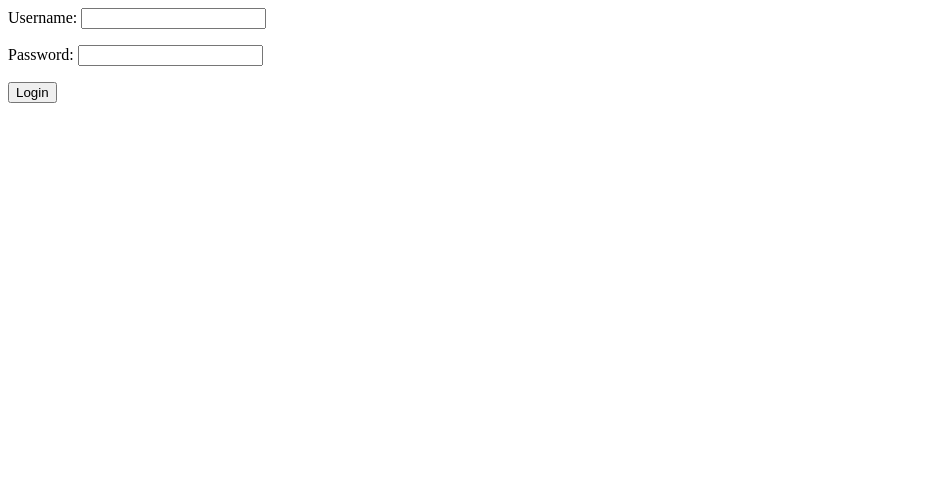
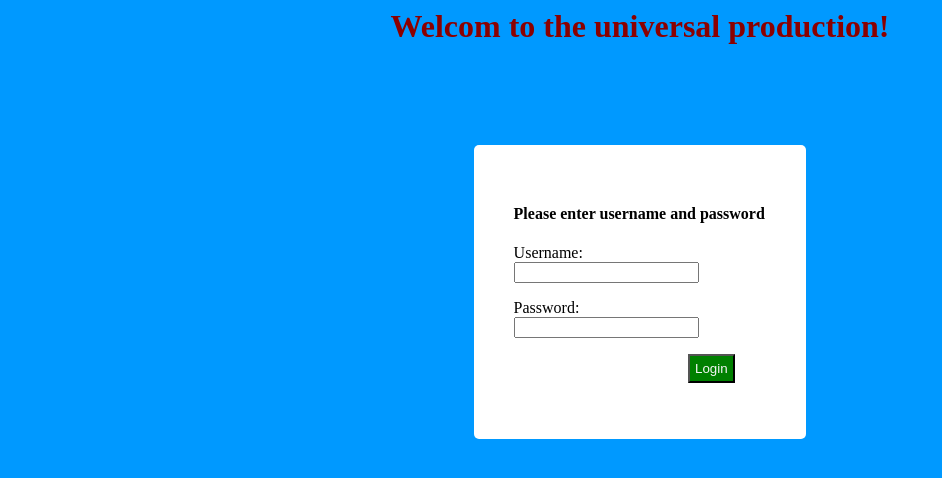
Before and after one commit to TJKnigge/Login_Assignmet, a PHP site: page / in a window 1280 px wide. Shown: the top 478 px of the page, without its empty margins (0-942 px from the left). Run offline with PHP 8.4, Linux system fonts and the light colour scheme.

Commit message:
layout login page

```diff
--- a/index.php
+++ b/index.php
@@ -5,14 +5,48 @@
         <title>Login page</title>
 <!--        <link rel = "stylesheet" type = "text/css" href="login_style_sheet">-->
 
+        <style>
 
+            body{
+                background: #0099ff
+            }
+
+            #form{
+                border: black 1px;
+                border-radius: 5px;
+                margin: 100px auto;
+                background: white;
+                padding: 40px;
+                width: 20%;
+            }
+
+            #btn{
+                background-color: green;
+                color: whitesmoke;
+                padding: 5px;
+                margin-left: 69%;
+            }
+
+            h1{
+                text-align: center;
+            }
+
+            h4{
+                margin-top: 20px;
+            }
+
+        </style>
 
 
     </head>
     <body>
+
+        <h1><font color="darkred">Welcom to the universal production!</h1>
+
         <div id = "form">
             <form method=" POST" >
 <!--                action="login_session.php">-->
+        <h4> <font color="black">Please enter username and password</h4>
             <p>
                 <label>Username:</label>
                 <input type="text" id="user" name="user" required>
```
